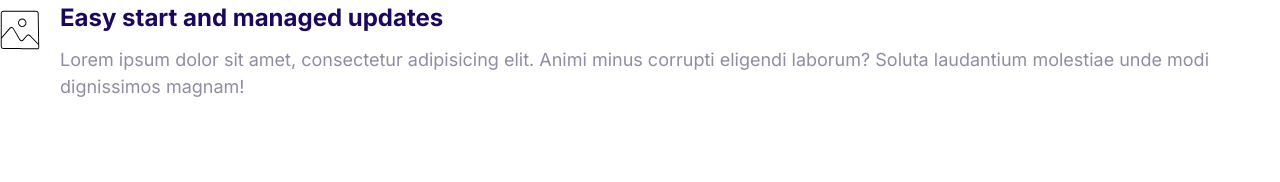
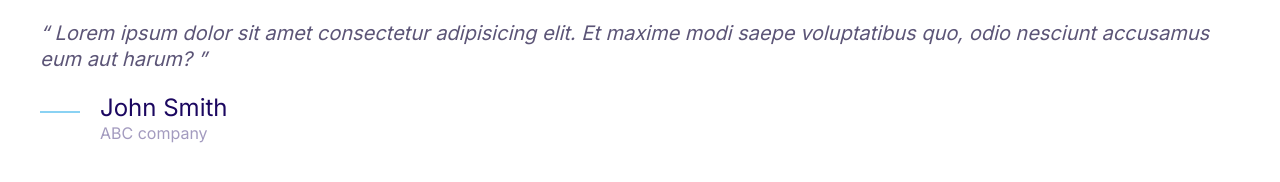
Before and after one commit to tony-508/First-trial, a plain HTML site: page index.html in a window 1280 px wide. Drawn offline with Linux system fonts and the light colour scheme.

Commit message:
Making the quotes.

```diff
--- a/css/styles.css
+++ b/css/styles.css
@@ -4,6 +4,7 @@
   --color-accent: #ff3400;
   --color-headings: #1b0760;
   --color-body: #918ca4;
+  --color-body-darker: #5c5577;
   --color-border: #ccc;
 }
 
@@ -381,3 +382,53 @@ a {
 .media__image {
   margin-top: 1rem;
 }
+
+/* Quotes */
+.quote {
+  font-size: 3rem;
+  font-style: italic;
+  color: var(--color-body-darker);
+  line-height: 1.3;
+}
+
+.quote__text::before {
+  content: open-quote;
+}
+
+.quote__text::after {
+  content: close-quote;
+}
+
+.quote__author {
+  font-style: normal;
+  font-size: 3rem;
+  font-weight: 500;
+
+  margin-bottom: 0;
+}
+
+.quote__organization {
+  color: var(--color-headings);
+  opacity: 40%;
+  font-style: normal;
+  font-size: 2rem;
+}
+
+.quote__line {
+  position: relative;
+  bottom: 10px;
+}
+
+@media screen and (min-width: 1024px) {
+  .quote {
+    font-size: 2rem;
+  }
+
+  .quote__author {
+    font-size: 2.4rem;
+  }
+
+  .quote__organization {
+    font-size: 1.6rem;
+  }
+}
--- a/index.html
+++ b/index.html
@@ -15,20 +15,24 @@
     <link rel="stylesheet" href="css/styles.css" />
   </head>
   <body>
+    <blockquote class="quote">
+      <p class="quote__text">
+        Lorem ipsum dolor sit amet consectetur adipisicing elit. Et maxime modi
+        saepe voluptatibus quo, odio nesciunt accusamus eum aut harum?
+      </p>
+      <footer>
         <div class="media">
           <div class="media__image">
-        <svg class="icon icon--primary">
-          <use xlink:href="images/sprite.svg#snap"></use>
+            <svg class="icon icon--primary quote__line">
+              <use xlink:href="images/sprite.svg#line"></use>
             </svg>
           </div>
           <div class="media__body">
-        <h3 class="media__title">Easy start and managed updates</h3>
-        <p>
-          Lorem ipsum dolor sit amet, consectetur adipisicing elit. Animi minus
-          corrupti eligendi laborum? Soluta laudantium molestiae unde modi
-          dignissimos magnam!
-        </p>
+            <h3 class="media__title quote__author">John Smith</h3>
+            <p class="quote__organization">ABC company</p>
           </div>
         </div>
+      </footer>
+    </blockquote>
   </body>
 </html>
```
Also changed, not shown: components/quote.html (added, +19 -0 lines). Lines whose indentation alone changed are shown as unchanged.
